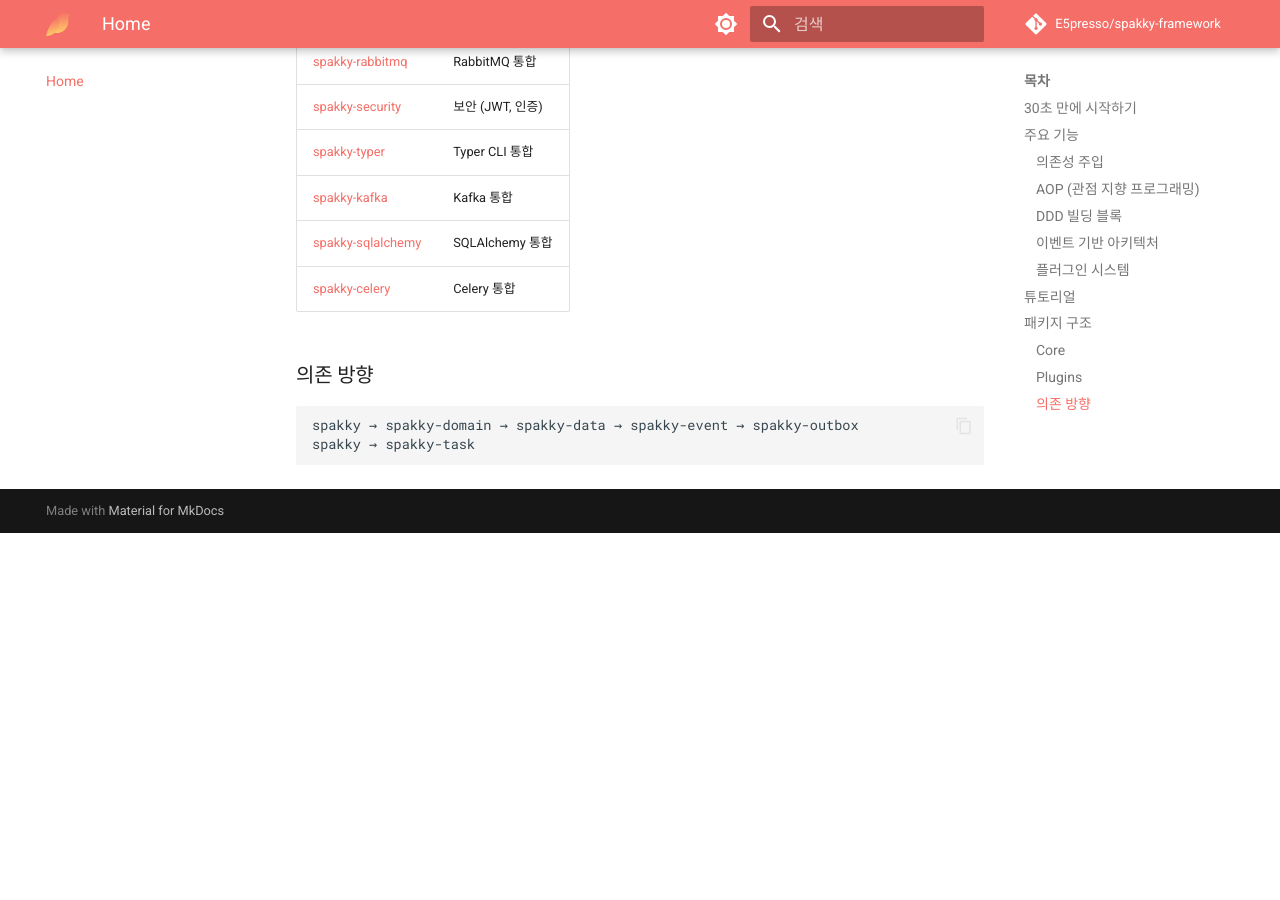
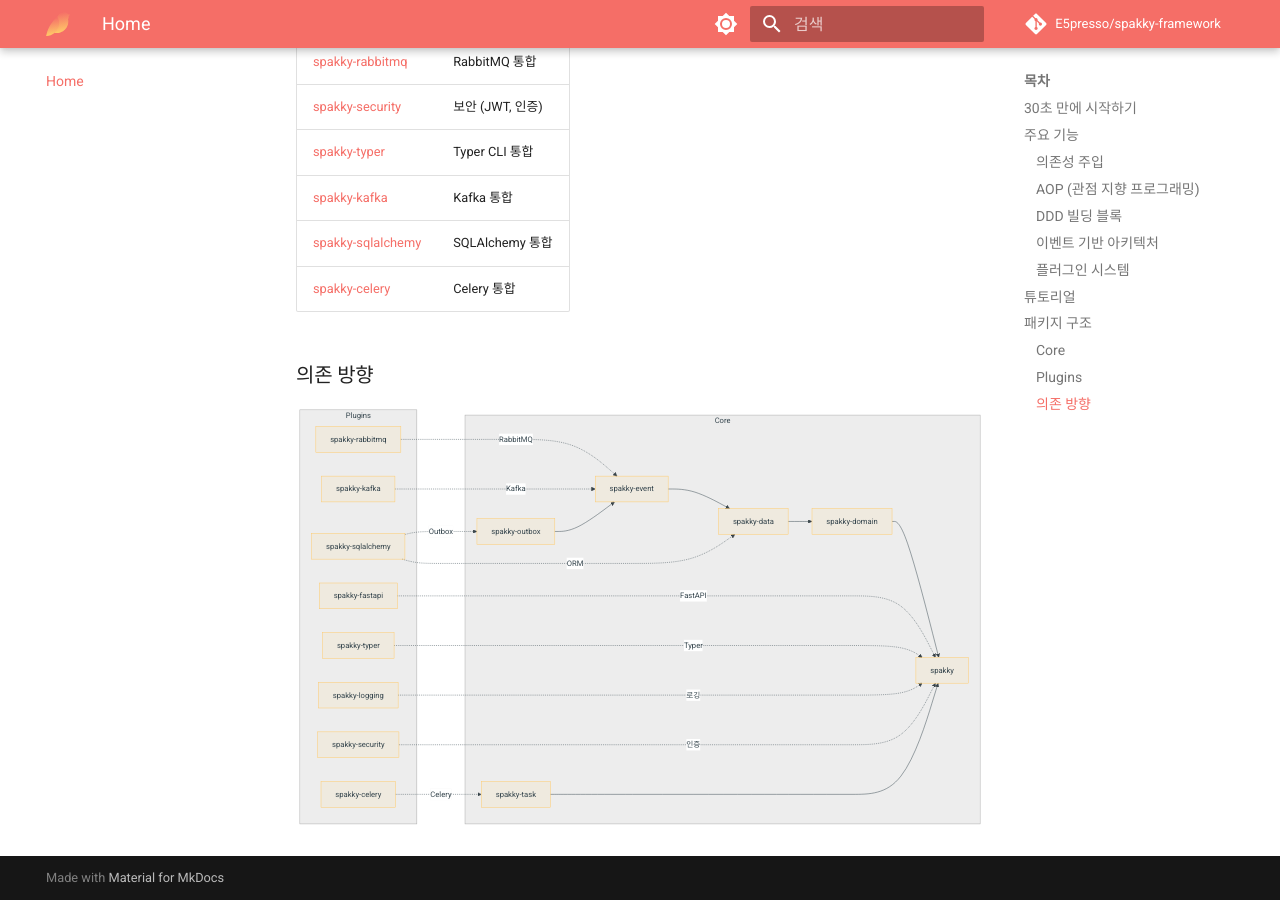
Before and after one commit to E5presso/spakky-framework, an MkDocs documentation site: the page built from docs/index.md, in a window 1280 px wide and 900 px high, scrolled down 5132 px. Built offline with MkDocs 1.6.1 and Material for MkDocs 9.7.7, drawn with Linux system fonts in a browser that asks for light colours; comment, search, counter and statistics services are not loaded; before the commit the page ends 5665 px from its top, so only the background shows below that; some of the changed lines change nothing that is shown.

Commit message:
fix: update flowchart in index.md and fix README exclusion in mkdocs.yml

````diff
--- a/docs/index.md
+++ b/docs/index.md
@@ -234,7 +234,36 @@ app = (
 
 ### 의존 방향
 
+```mermaid
+flowchart LR
+  subgraph Plugins[Plugins]
+    direction TB
+    rabbitmq[spakky-rabbitmq]
+    kafka[spakky-kafka]
+    sqlalchemy[spakky-sqlalchemy]
+    fastapi[spakky-fastapi]
+    typer[spakky-typer]
+    logging[spakky-logging]
+    security[spakky-security]
+    celery[spakky-celery]
+  end
+
+  subgraph Core[Core]
+    direction TB
+    outbox[spakky-outbox] --> event[spakky-event]
+    event --> data[spakky-data]
+    data --> domain[spakky-domain]
+    domain --> core[spakky]
+    task[spakky-task] --> core
+  end
+
+  rabbitmq -. RabbitMQ .-> event
+  kafka -. Kafka .-> event
+  sqlalchemy -. ORM .-> data
+  sqlalchemy -. Outbox .-> outbox
+  fastapi -. FastAPI .-> core
+  typer -. Typer .-> core
+  logging -. 로깅 .-> core
+  security -. 인증 .-> core
+  celery -. Celery .-> task
 ```
-spakky → spakky-domain → spakky-data → spakky-event → spakky-outbox
-spakky → spakky-task
-```
--- a/mkdocs.yml
+++ b/mkdocs.yml
@@ -7,7 +7,7 @@ repo_name: E5presso/spakky-framework
 docs_dir: docs
 
 exclude_docs: |
-  README.md
+  /README.md
 
 theme:
   name: material
````
